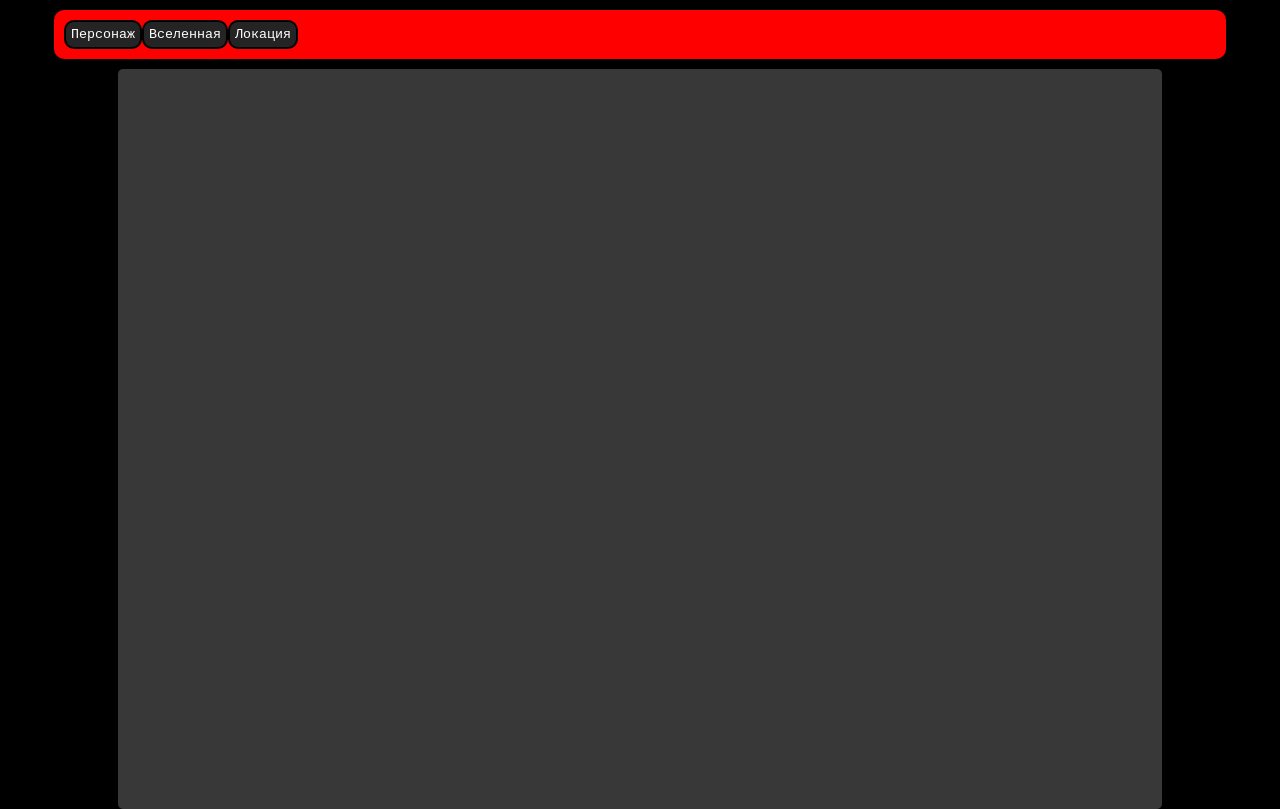
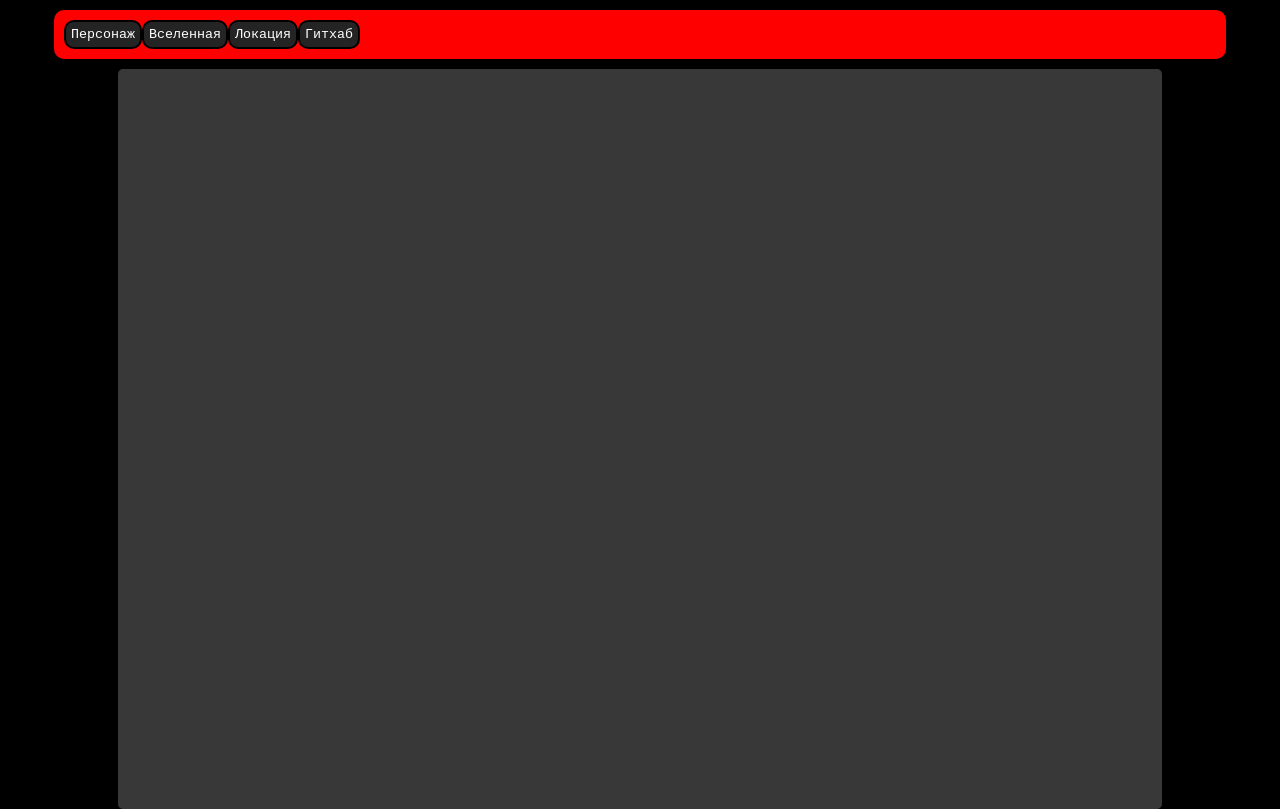
Before and after one commit to Edogames/RP-character-creator-ru, a plain HTML site: page index.html in a window 1280 px wide. Drawn offline with Linux system fonts and the light colour scheme.

Commit message:
Update index.html

```diff
--- a/index.html
+++ b/index.html
@@ -14,6 +14,7 @@
                 <button onclick="SetForm('./forms/character_card.html')">Персонаж</button>
                 <button onclick="SetForm('./forms/universe_card.html')">Вселенная</button>
                 <button onclick="SetForm('./forms/location_card.html')">Локация</button>
+                <a hre"https://github.com/Edogames/RP-character-creator-ru" target="_blank"><button>Гитхаб</button></a>
             </div>
         </header>
         <object id="form-object" style="overflow-y: auto; overflow-x: hidden;" data="" type="text/html"></object>
```
